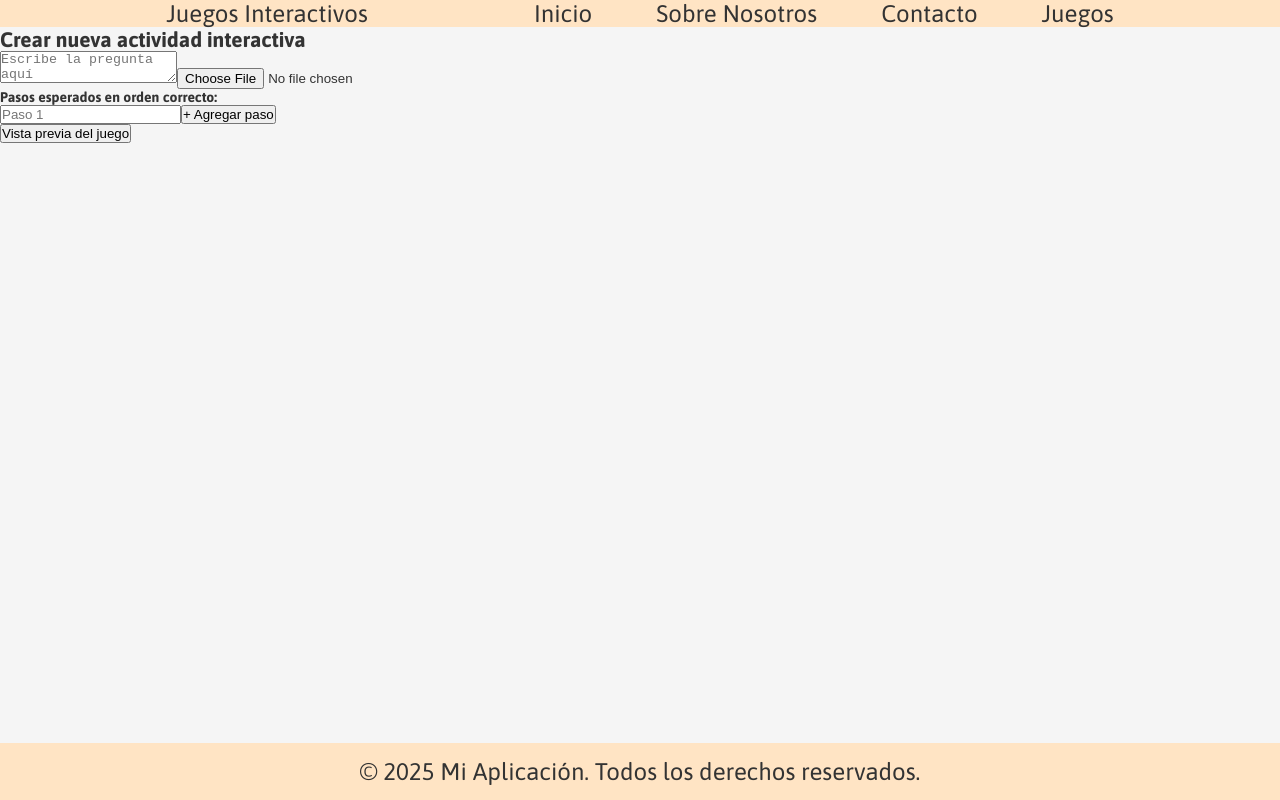
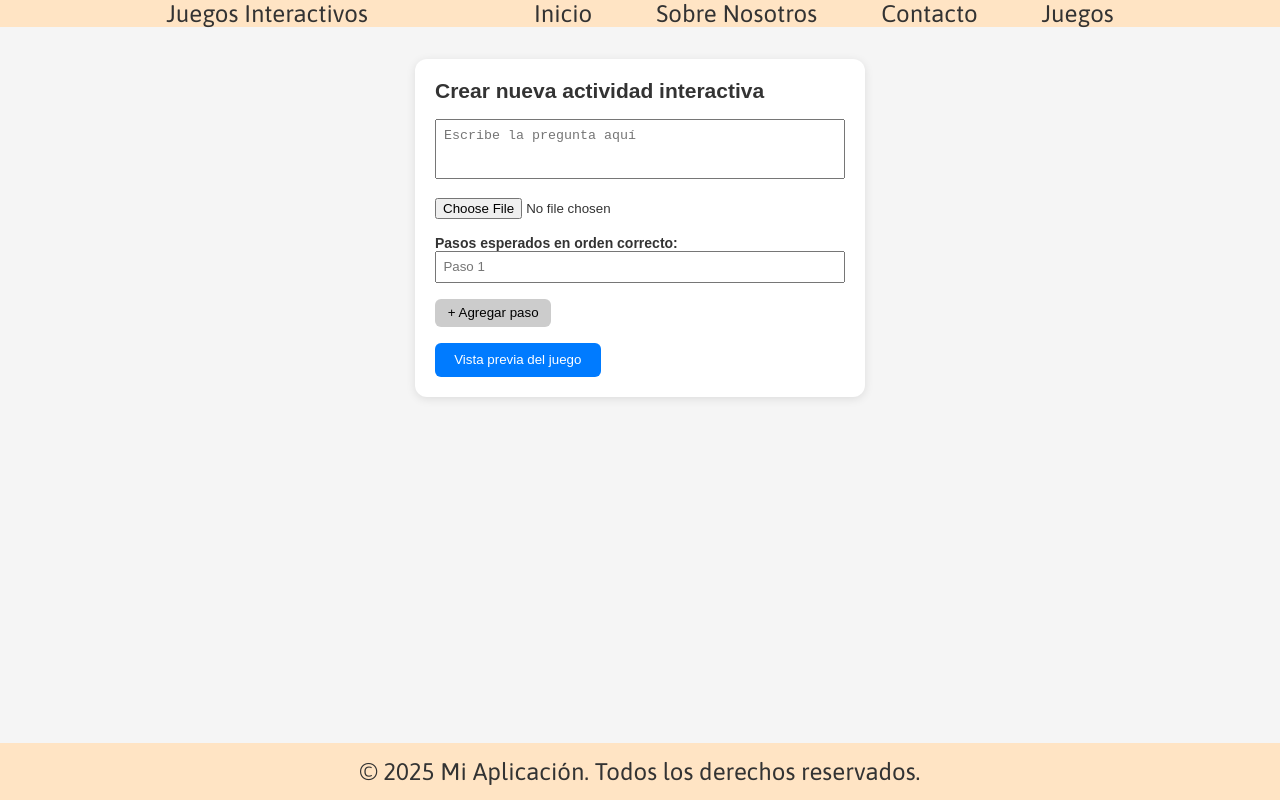
Before and after one commit to jonathanalexiiz/Code-Breakers, a React (Vite) app in the folder code-breakers-frontend/: page /crear-juego in a window 1280 px wide. Built offline with nearby package versions, Linux system fonts and the light colour scheme.

Commit message:
css de crearJuego y readme

```diff
--- a/code-breakers-frontend/src/styles/crearJuego.css
+++ b/code-breakers-frontend/src/styles/crearJuego.css
@@ -0,0 +1,149 @@
+.actividad-container {
+  display: flex;
+  justify-content: center;
+  padding: 2rem;
+  font-family: sans-serif;
+}
+
+.editor {
+  width: 450px;
+  background: white;
+  padding: 20px;
+  border-radius: 12px;
+  box-shadow: 0 2px 10px rgba(0, 0, 0, 0.1);
+}
+
+.editor h2 {
+  margin-bottom: 1rem;
+}
+
+.editor textarea {
+  width: 100%;
+  height: 60px;
+  margin-bottom: 1rem;
+  padding: 0.5rem;
+  resize: none;
+}
+
+.editor input[type="file"] {
+  margin-bottom: 1rem;
+}
+
+.editor input[type="text"],
+.editor input:not([type="file"]) {
+  display: block;
+  width: 100%;
+  margin-bottom: 0.5rem;
+  padding: 0.4rem;
+}
+
+.add-step {
+  margin-top: 0.5rem;
+  background: #ccc;
+  border: none;
+  padding: 0.4rem 0.8rem;
+  cursor: pointer;
+  border-radius: 6px;
+}
+
+.editor-buttons button {
+  margin-top: 1rem;
+  background: #007bff;
+  color: white;
+  border: none;
+  padding: 0.6rem 1.2rem;
+  border-radius: 6px;
+  cursor: pointer;
+}
+
+.preview {
+  width: 800px;
+  min-height: 500px;
+  position: relative;
+  border-radius: 12px;
+  overflow: hidden;
+  color: white;
+}
+
+.overlay {
+  background: rgba(0, 0, 0, 0.6);
+  padding: 2rem;
+  height: 100%;
+}
+
+.overlay h2 {
+  margin-bottom: 1.5rem;
+}
+
+.interactive-area {
+  display: flex;
+  justify-content: space-between;
+  gap: 2rem;
+}
+
+.drop-zones {
+  flex: 1;
+  display: flex;
+  flex-direction: column;
+  gap: 1rem;
+}
+
+.drop-slot {
+  background: rgba(255, 255, 255, 0.2);
+  border: 2px dashed #ccc;
+  min-height: 50px;
+  padding: 1rem;
+  border-radius: 6px;
+  text-align: center;
+  color: white;
+}
+
+.drop-slot.active-slot {
+  border: 2px solid #28a745;
+  background: rgba(255, 255, 255, 0.3);
+}
+
+.placeholder {
+  color: #ddd;
+  font-style: italic;
+}
+
+.draggable-items {
+  flex: 1;
+  display: flex;
+  flex-direction: column;
+  gap: 1rem;
+}
+
+.draggable {
+  background: #17a2b8;
+  padding: 0.8rem;
+  border-radius: 6px;
+  cursor: grab;
+  text-align: center;
+  user-select: none;
+}
+
+.preview-buttons {
+  margin-top: 2rem;
+}
+
+.preview-buttons button {
+  margin-right: 1rem;
+  background: #28a745;
+  color: white;
+  padding: 0.5rem 1rem;
+  border: none;
+  border-radius: 6px;
+  cursor: pointer;
+}
+
+.message {
+  margin-top: 1rem;
+  padding: 1rem;
+  background: #ffc107;
+  color: #000;
+  border-radius: 6px;
+  font-weight: bold;
+  text-align: center;
+}
```
Also changed, not shown: 1 other file (tests, documents, lock files or other folders).
